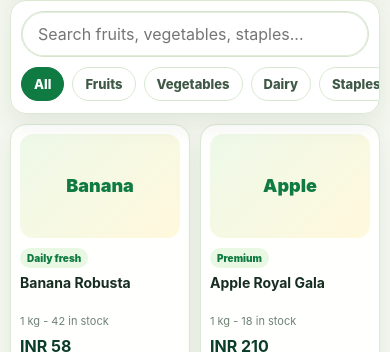
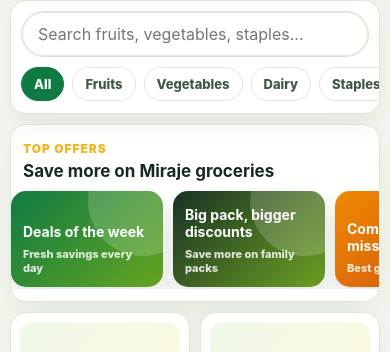
Before and after one commit to 786-Ailabs/mirage-commerce, a React (Vite) app in the folder frontend/: page / in a window 390 px wide. Shown: the part 488-840 px from the top of the page. Built offline with nearby package versions, Linux system fonts and the light colour scheme; no server answers.

Commit message:
Add storefront top offers section

```diff
--- a/frontend/src/pages/Storefront.jsx
+++ b/frontend/src/pages/Storefront.jsx
@@ -3,6 +3,13 @@
 import CartPanel from "../components/CartPanel.jsx";
 import { categories } from "../data/seedProducts.js";
 import { assetUrl } from "../services/api.js";
+
+const topOffers = [
+  { title: "Deals of the week", subtitle: "Fresh savings every day", accent: "deal" },
+  { title: "Big pack, bigger discounts", subtitle: "Save more on family packs", accent: "pack" },
+  { title: "Combos you can't miss", subtitle: "Best grocery bundles", accent: "combo" },
+  { title: "Rs 50 gift vouchers", subtitle: "Rewards on selected orders", accent: "voucher" }
+];
 
 export default function Storefront({ products, settings, activeCategory, setActiveCategory, search, setSearch, cart, onAdd, onInc, onDec, onClear, onCheckout }) {
   const [activeBannerIndex, setActiveBannerIndex] = useState(0);
@@ -82,6 +89,24 @@
           </div>
         </div>
 
+        <section className="top-offers-card">
+          <div className="offers-heading">
+            <div>
+              <span className="eyebrow">Top offers</span>
+              <h2>Save more on Miraje groceries</h2>
+            </div>
+            <span>Limited time</span>
+          </div>
+          <div className="offers-grid">
+            {topOffers.map((offer) => (
+              <button className={`offer-tile ${offer.accent}`} key={offer.title}>
+                <strong>{offer.title}</strong>
+                <span>{offer.subtitle}</span>
+              </button>
+            ))}
+          </div>
+        </section>
+
         <div className="product-grid">
           {filtered.map((product) => <ProductCard key={product.id} product={product} onAdd={onAdd} />)}
         </div>
--- a/frontend/src/styles/global.css
+++ b/frontend/src/styles/global.css
@@ -26,7 +26,7 @@
 
 .store-layout { display: grid; grid-template-columns: minmax(0, 1fr) 360px; gap: 22px; padding: 26px; max-width: 1440px; margin: 0 auto; align-items: start; }
 .store-main { display: grid; gap: 18px; }
-.hero-card, .toolbar-card, .cart-panel, .admin-card, .summary-card, .product-card { background: rgba(255,255,255,0.96); border: 1px solid #dbe8d4; border-radius: 22px; box-shadow: 0 14px 36px rgba(25, 67, 36, .08); }
+.hero-card, .toolbar-card, .top-offers-card, .cart-panel, .admin-card, .summary-card, .product-card { background: rgba(255,255,255,0.96); border: 1px solid #dbe8d4; border-radius: 22px; box-shadow: 0 14px 36px rgba(25, 67, 36, .08); }
 .hero-card { display: flex; align-items: center; justify-content: space-between; gap: 20px; padding: 30px; background: linear-gradient(135deg, #0b3d28, #166d42); color: white; overflow: hidden; position: relative; }
 .hero-card::after { content: ""; position: absolute; inset: auto -60px -100px auto; width: 260px; height: 260px; border-radius: 50%; background: rgba(255,255,255,.08); }
 .eyebrow { color: #f3b51f; text-transform: uppercase; letter-spacing: .08em; font-size: 12px; font-weight: 900; }
@@ -42,6 +42,20 @@
 .category-row { display: flex; flex-wrap: wrap; gap: 10px; }
 .chip { border: 1px solid #d8e8d0; color: #405946; background: #fff; border-radius: 999px; padding: 9px 14px; font-weight: 800; white-space: nowrap; }
 .chip.active { background: #0f7b43; color: #ffffff; border-color: #0f7b43; }
+.top-offers-card { padding: 18px; display: grid; gap: 14px; }
+.offers-heading { display: flex; align-items: end; justify-content: space-between; gap: 16px; }
+.offers-heading h2 { margin: 4px 0 0; color: #152b1f; font-size: 24px; }
+.offers-heading > span { color: #8a5a00; background: #fff1c7; border: 1px solid #f1d38a; border-radius: 999px; padding: 7px 10px; font-size: 12px; font-weight: 900; white-space: nowrap; }
+.offers-grid { display: grid; grid-template-columns: repeat(4, minmax(0, 1fr)); gap: 12px; }
+.offer-tile { min-height: 118px; border: 0; border-radius: 18px; padding: 16px; color: #ffffff; text-align: left; overflow: hidden; position: relative; display: grid; align-content: end; gap: 6px; box-shadow: 0 14px 26px rgba(25, 67, 36, .12); }
+.offer-tile::before { content: ""; position: absolute; inset: -45px -35px auto auto; width: 110px; height: 110px; border-radius: 50%; background: rgba(255,255,255,.18); }
+.offer-tile strong, .offer-tile span { position: relative; z-index: 1; }
+.offer-tile strong { font-size: 17px; line-height: 1.2; }
+.offer-tile span { color: rgba(255,255,255,.84); font-size: 12px; font-weight: 800; }
+.offer-tile.deal { background: linear-gradient(135deg, #0f7b43, #66a51f); }
+.offer-tile.pack { background: linear-gradient(135deg, #183324, #6d9f22); }
+.offer-tile.combo { background: linear-gradient(135deg, #f08a00, #c94b12); }
+.offer-tile.voucher { background: linear-gradient(135deg, #7b2cbf, #0f7b43); }
 .product-grid { display: grid; grid-template-columns: repeat(auto-fill, minmax(220px, 1fr)); gap: 16px; }
 .product-card { padding: 14px; display: grid; gap: 12px; transition: transform .2s ease, box-shadow .2s ease; }
 .product-card:hover { transform: translateY(-4px); box-shadow: 0 24px 55px rgba(15,123,67,.14); }
@@ -130,6 +144,33 @@
   }
   .category-row::-webkit-scrollbar { display: none; }
   .chip { padding: 8px 12px; font-size: 13px; }
+  .top-offers-card {
+    padding: 12px;
+    border-radius: 16px;
+    gap: 10px;
+  }
+  .offers-heading { align-items: flex-start; }
+  .offers-heading h2 { font-size: 17px; }
+  .offers-heading > span { display: none; }
+  .offers-grid {
+    display: flex;
+    gap: 10px;
+    margin: 0 -12px;
+    padding: 0 12px 2px;
+    overflow-x: auto;
+    scroll-snap-type: x proximity;
+    scrollbar-width: none;
+  }
+  .offers-grid::-webkit-scrollbar { display: none; }
+  .offer-tile {
+    flex: 0 0 152px;
+    min-height: 96px;
+    padding: 12px;
+    border-radius: 15px;
+    scroll-snap-align: start;
+  }
+  .offer-tile strong { font-size: 14px; }
+  .offer-tile span { font-size: 11px; }
   .product-grid {
     grid-template-columns: repeat(2, minmax(0, 1fr));
     gap: 10px;
```
